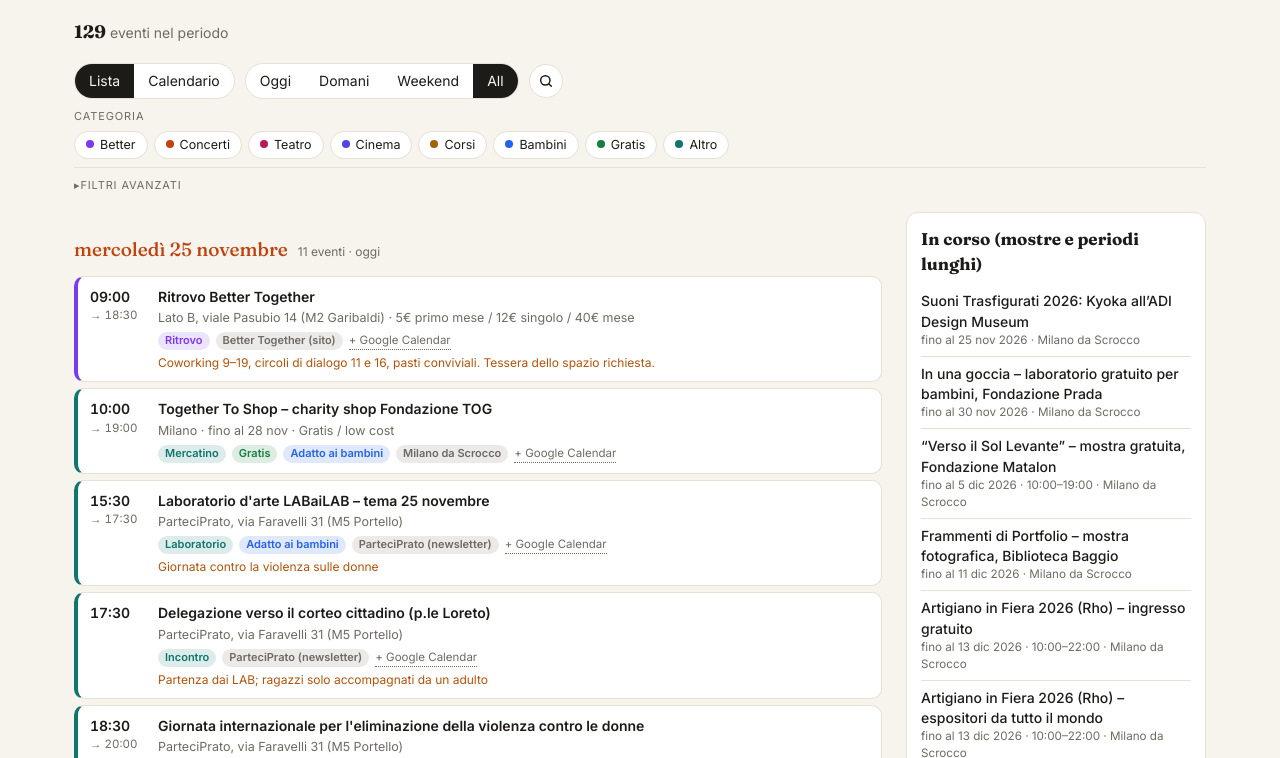
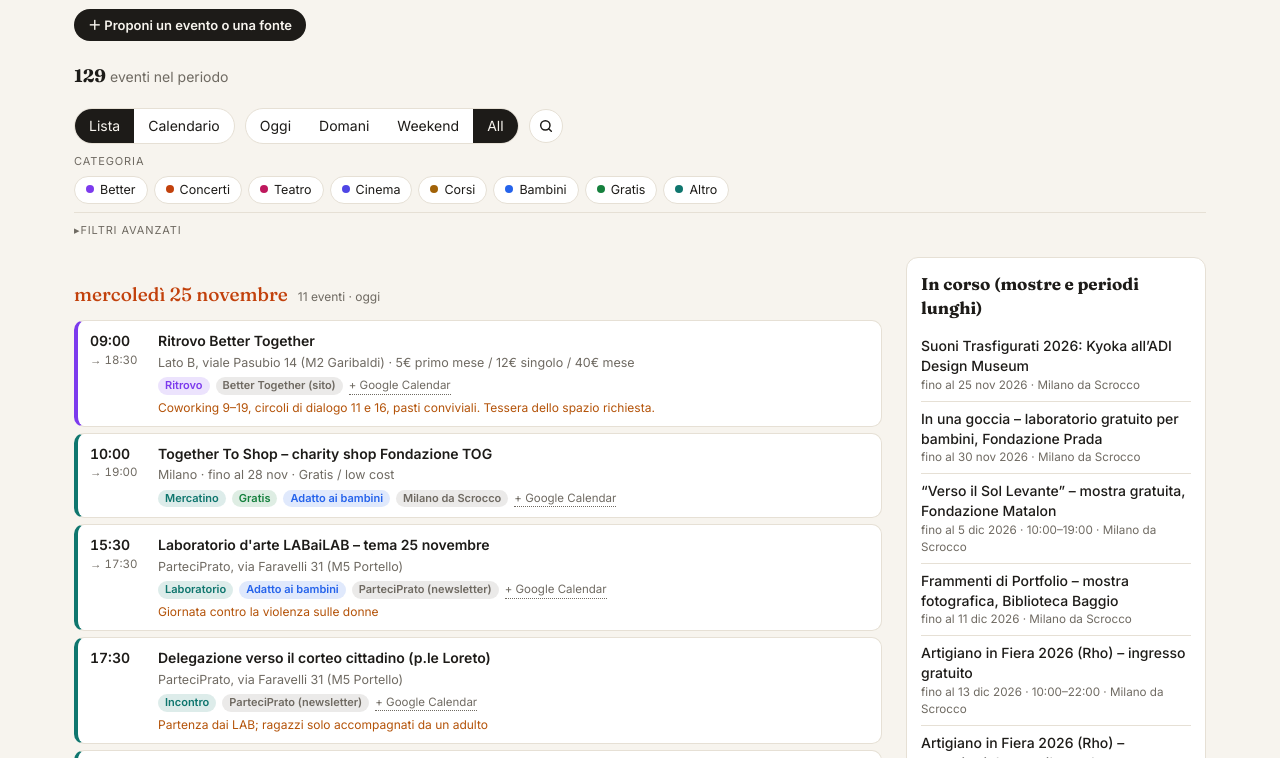
Before and after one commit to sydro82/MilanoMyEvents, a plain HTML site: page index.html in a window 1280 px wide. Shown: the part 105-863 px from the top of the page. Drawn offline with Linux system fonts and the light colour scheme.

Commit message:
Aggiunge pulsante Proponi un evento
Co-Authored-By: Claude Opus 5.5 <noreply@anthropic.com>
Claude-Session: https://claude.ai/code/session_013sMg5bGnjPrRX4Zg3syRFq

```diff
--- a/index.html
+++ b/index.html
@@ -25,6 +25,8 @@ h1{font-family:Fraunces,serif;font-weight:700;font-size:34px;margin:0;letter-spa
 .seg{display:inline-flex;border:1px solid var(--line);border-radius:999px;overflow:hidden;background:var(--card)}
 .seg button{border:0;background:none;color:var(--ink);padding:7px 14px;font:inherit;cursor:pointer}
 .seg button.on{background:var(--accent);color:var(--bg)}
+.propose{display:inline-block;margin-top:12px;padding:7px 14px;border-radius:999px;background:var(--accent);color:var(--bg);text-decoration:none;font-weight:600;font-size:13px}
+.propose:hover{opacity:.85}
 .iconbtn{border:1px solid var(--line);background:var(--card);color:var(--ink);border-radius:999px;width:34px;height:34px;display:inline-flex;align-items:center;justify-content:center;cursor:pointer}
 .iconbtn.on{background:var(--accent);color:var(--bg)}
 input[type=search][hidden]{display:none}
@@ -89,6 +91,7 @@ footer{color:var(--muted);font-size:12px;margin-top:28px}
 <header>
   <h1>Milano My Events</h1>
   <div class="sub">Concerti, ritrovi ed eventi unificati dalle tue fonti · aggiornato il <span id="upd"></span></div>
+  <a class="propose" href="https://docs.google.com/forms/d/e/1FAIpQLSfFnA3kNeLXcWYXN6R-b5OzC9S1ODKIlm3F49-tJBzIdMUWrA/viewform" target="_blank" rel="noopener">＋ Proponi un evento o una fonte</a>
 </header>
 <div class="wrap">
   <div class="stats" id="stats"></div>
```
